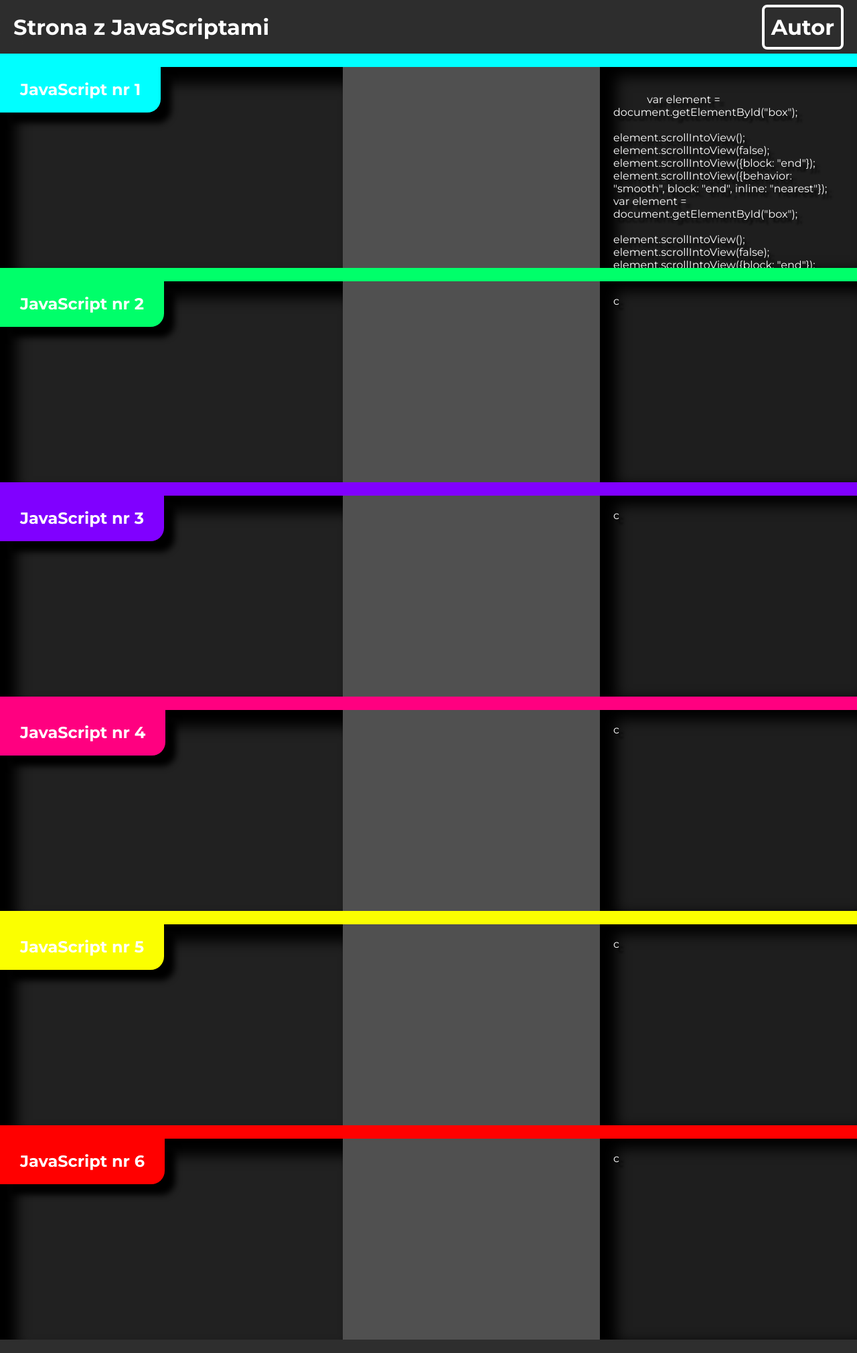
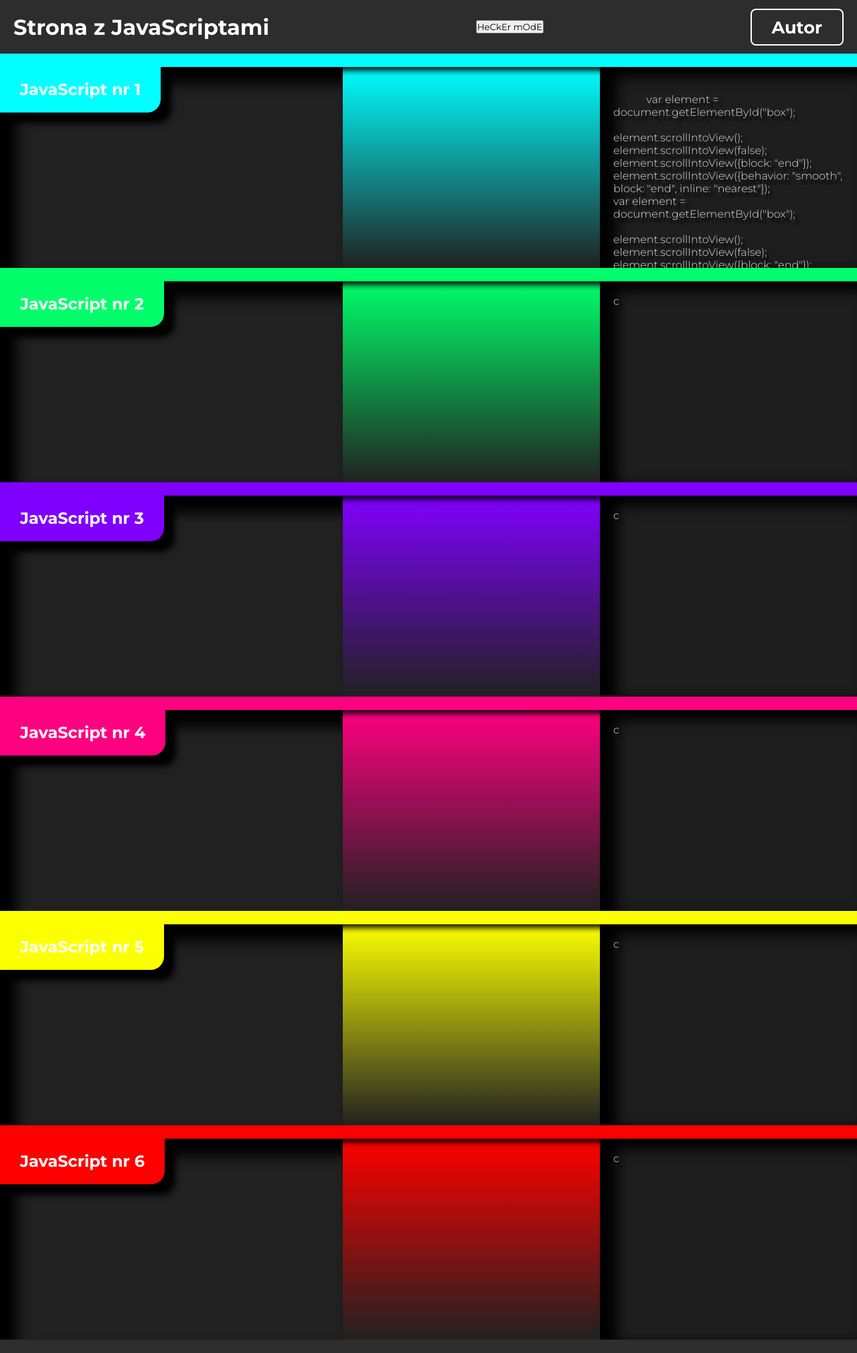
Before and after one commit to xDeJwiD/xDeJwiD.github.io, a PHP site: page /Stronka3/index.html in a window 1280 px wide. Shown: the whole page at 67% size. Run offline with PHP 8.4, Linux system fonts and the light colour scheme.

Commit message:
Ide spac

```diff
--- a/Stronka3/index.html
+++ b/Stronka3/index.html
@@ -11,7 +11,10 @@
 <body>
     <div id="header">
         <h1>Strona z JavaScriptami</h1>
-        <button>
+        <div class="mode">
+            <button>HeCkEr mOdE</button>
+        </div>
+        <button class="btn">
             Autor
         </button>
     </div>
--- a/Stronka3/seckcje.css
+++ b/Stronka3/seckcje.css
@@ -1,4 +1,10 @@
 :root {
+    --bgc: rgb(46, 46, 46);
+
+
+
+
+
     --col1: rgb(0, 255, 255);
     --col2: rgb(0, 255, 106);
     --col3: rgb(128, 0, 255);
@@ -56,3 +62,26 @@
 #section6 .jsinfo h2::after {
     background-color: var(--col6);
 }
+
+
+
+
+
+#section1 .js {
+    background: linear-gradient(var(--col1), transparent);
+}
+#section2 .js {
+    background: linear-gradient(var(--col2), transparent);
+}
+#section3 .js {
+    background: linear-gradient(var(--col3), transparent);
+}
+#section4 .js {
+    background: linear-gradient(var(--col4), transparent);
+}
+#section5 .js {
+    background: linear-gradient(var(--col5), transparent);
+}
+#section6 .js {
+    background: linear-gradient(var(--col6), transparent);
+}
--- a/Stronka3/style.css
+++ b/Stronka3/style.css
@@ -53,17 +53,22 @@ body {
     color: white;
     margin-bottom: 20px;
 }
-#header button {
+#header .btn {
     width: auto;
     height: auto;
     outline: none;
-    border: 4px solid rgb(255, 255, 255);
+    border: 2px solid rgb(255, 255, 255);
     color: white;
     border-radius: .5rem;
     background-color: transparent;
-    font-size: 2rem;
+    font-size: 1.6rem;
     font-weight: 700;
-    padding: 10px;
+    padding: 10px 30px;
+    transition: .2s ease-in-out;
+}
+#header .btn:hover {
+    background-color: white;
+    color: var(--bgc);
 }
 .section {
     width: 100%;
@@ -92,7 +97,6 @@ body {
 .jsinfo::before {
     content: '';
     width: 10%;
-
 }
 .jsinfo h2 {
     color: rgb(255, 255, 255);
@@ -121,6 +125,7 @@ body {
     background-color: rgb(80, 80, 80);
     float: left;
     padding: 10px;
+    box-shadow: inset 0px 15px 10px -10px black;
 }
 .jspreview {
     width: 30%;
@@ -128,8 +133,9 @@ body {
     background-color: rgb(30, 30, 30);
     float: left;
     box-shadow: inset 20px 10px 20px 5px black;
-    color: white;
-    text-shadow: 7px 7px 3px black;
+    color: rgb(218, 218, 218);
+    text-shadow: 7px 7px 2px rgb(0, 0, 0);
+    font-weight: 300;
     overflow-y: auto;
     overflow-x: hidden;
     overflow-wrap: break-word;
```
